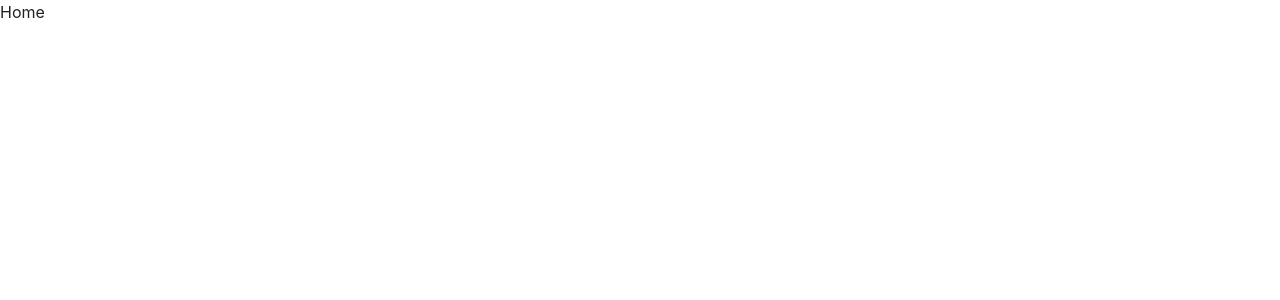
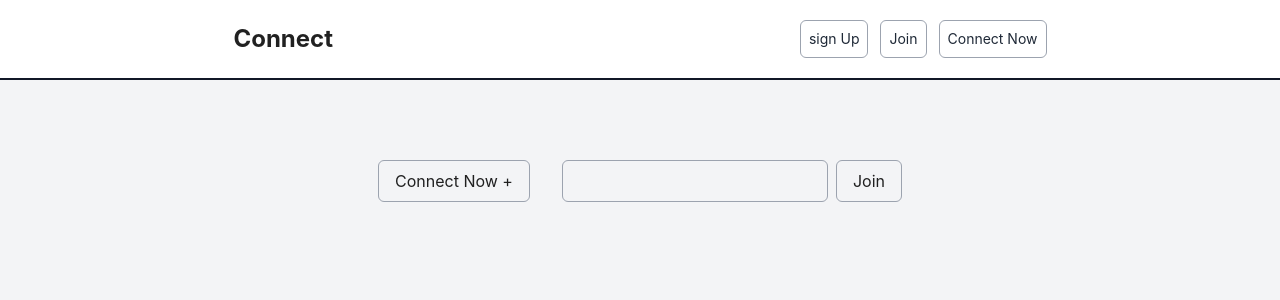
Before and after one commit to sijumoncy/WebRTC-Learning, a React (Vite) app in the folder client/: page / in a window 1280 px wide. Shown: the top 300 px of the page. Built offline with nearby package versions, Linux system fonts and the light colour scheme.

Commit message:
simple home page for prototype the fucntionalities . Created ui and fucntions

```diff
--- a/client/src/pages/Home.tsx
+++ b/client/src/pages/Home.tsx
@@ -1,9 +1,90 @@
-import React from 'react'
+import { ChangeEvent, useRef, useState } from "react";
+import { useNavigate } from "react-router";
 
+// initially setup dummy UI - with only fucntionality setup (Prototype)
 function Home() {
+
+  const connectIdInput = useRef<HTMLInputElement | null>(null);
+
+  const [connectId, setConnectId] = useState("");
+
+  const navigate  = useNavigate()
+
+  const handleRedirectToRoom = () => {
+    if(connectId) {
+      navigate(`/room?connectId=${connectId}`)
+    } else {
+      alert('enter a connectId')
+    }
+  }
+
+  const handleConnectNow = () => {
+    const generatedId = Math.floor(Math.random() * (10**8))
+    navigate(`/room?connectId=${generatedId}`)
+  }
+
   return (
-    <div>Home</div>
-  )
+    <div>
+      {/* header section */}
+      <section
+        id="header"
+        className="w-full h-20 border-b-2 border-b-gray-900 flex justify-around items-center"
+      >
+        <h1 className="text-2xl font-bold">Connect</h1>
+        <nav>
+          <ul className="list-none flex gap-3">
+            <li className="text-sm text-gray-800 p-2 border border-gray-400 rounded-md hover:bg-gray-800 hover:text-white cursor-pointer">
+              sign Up
+            </li>
+            <li
+            className="text-sm text-gray-800 p-2 border border-gray-400 rounded-md hover:bg-gray-800 hover:text-white cursor-pointer"
+            onClick={() => connectIdInput.current?.focus()}
+            >
+              Join
+            </li>
+            <li
+              className="text-sm text-gray-800 p-2 border border-gray-400 rounded-md hover:bg-gray-800 hover:text-white cursor-pointer"
+              onClick={handleConnectNow}
+              >
+              Connect Now
+            </li>
+          </ul>
+        </nav>
+      </section>
+
+      <main id="main" className="w-full min-h-[calc(100vh_-_80px)] bg-gray-100">
+        <div className="flex gap-8 pt-20 justify-center">
+          <button
+            role="button"
+            tabIndex={-1}
+            onClick={handleConnectNow}
+            className="px-4 py-2 rounded-md border border-gray-400 hover:bg-gray-800 hover:text-white"
+          >
+            Connect Now +
+          </button>
+          <div className="flex gap-2">
+            <input
+              type="text"
+              ref={connectIdInput}
+              className="bg-transparent p-2 border border-gray-400 rounded-md"
+              onChange={(e: ChangeEvent<HTMLInputElement>) =>
+                setConnectId(e.target.value)
+              }
+              value={connectId}
+            />
+            <button
+              role="button"
+              tabIndex={-1}
+              className="px-4 py-2 rounded-md border border-gray-400 hover:bg-gray-800 hover:text-white"
+              onClick={() => handleRedirectToRoom()}
+            >
+              Join
+            </button>
+          </div>
+        </div>
+      </main>
+    </div>
+  );
 }
 
-export default Home
+export default Home;
--- a/client/src/pages/Room.tsx
+++ b/client/src/pages/Room.tsx
@@ -1,8 +1,14 @@
-import React from 'react'
+import { useSearchParams } from "react-router-dom"
+
 
 function Room() {
+
+  const [searchParams] = useSearchParams();
+
+  const connectId = searchParams.get('connectId')
+
   return (
-    <div>Room</div>
+    <div>Room : {connectId}</div>
   )
 }
 
```
